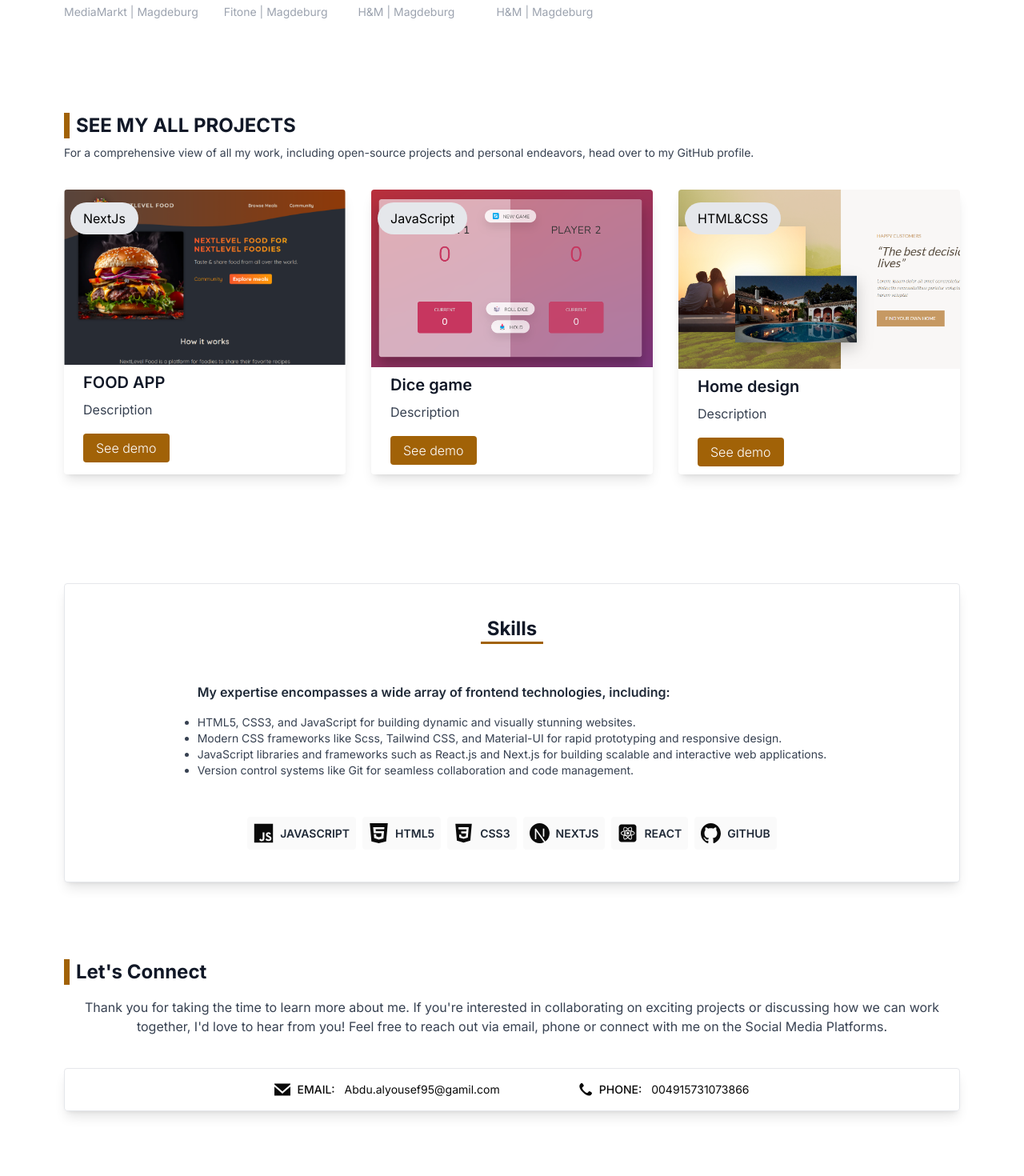
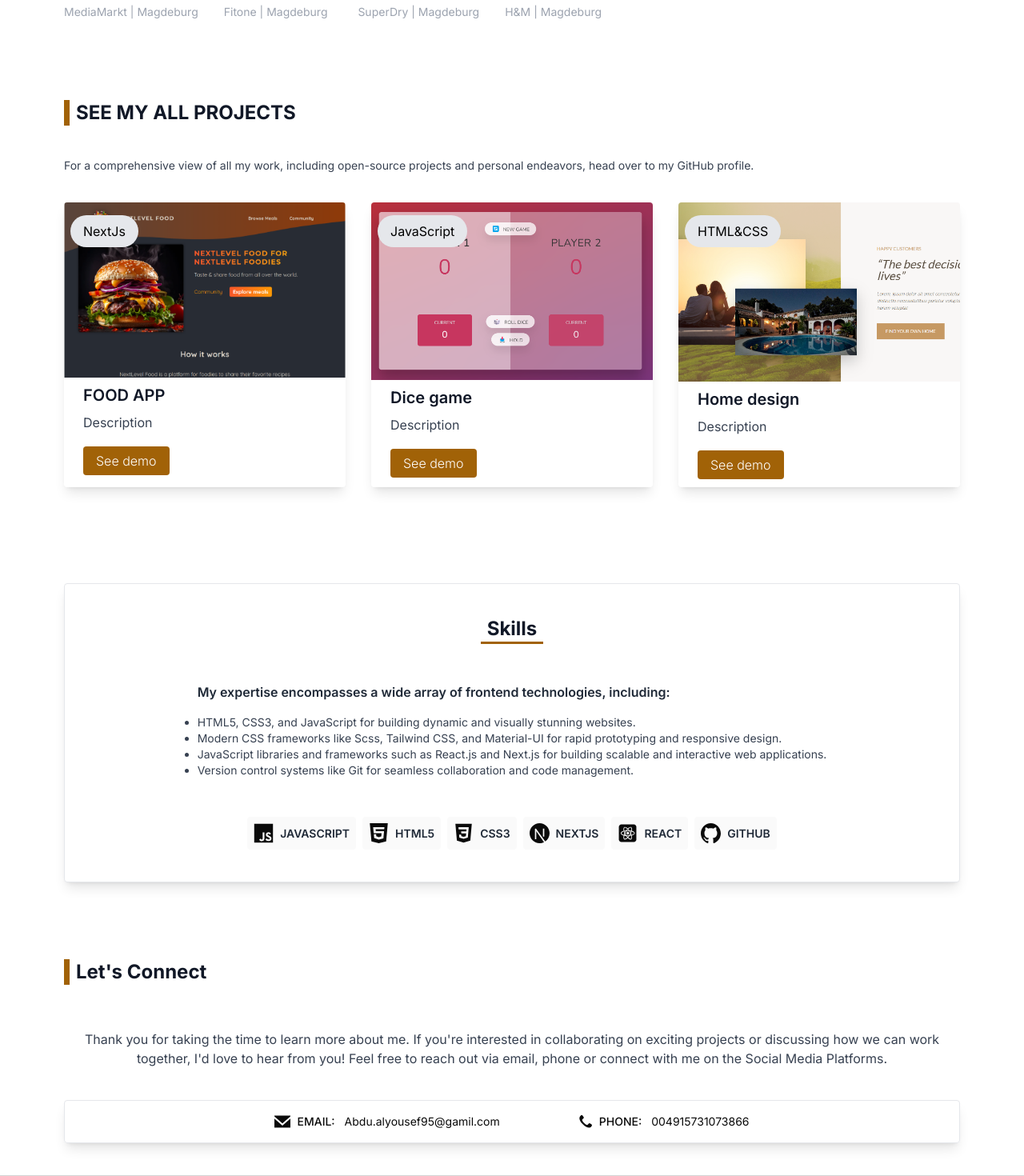
Before and after one commit to Abdu-alyousef/Portfolio_, a Next.js app: page / in a window 1280 px wide. Shown: the part 1080-2550 px from the top of the page at 80% size. Built offline with nearby package versions, Linux system fonts and the light colour scheme.

Commit message:
Fixed margin issue

```diff
--- a/src/app/component/About.jsx
+++ b/src/app/component/About.jsx
@@ -107,7 +107,7 @@ export default function About() {
                     Aug 2019 - Mar 2020
                   </time>
                   <p className="text-sm text-gray-400">
-                   H&M | Magdeburg
+                   SuperDry | Magdeburg
                   </p>
                 </div>
               </li>
--- a/src/app/component/Contact.jsx
+++ b/src/app/component/Contact.jsx
@@ -4,10 +4,10 @@ import Container from "./Container";
 export default function Contact() {
   return (
     <Container>
-      <div id="contact-section" className="mt-24 mb-24">
+      <div id="contact-section" className="mt-24 mb-10">
         <div className="flex flex-col gap-10">
           <div className="flex flex-col gap-4">
-            <h1 className="font-bold text-2xl text-gray-900 border-l-[7px] pl-2 border-yellow-700">Let&apos;s Connect</h1>
+            <h1 className="font-bold text-2xl mb-10 text-gray-900 border-l-[7px] pl-2 border-yellow-700">Let&apos;s Connect</h1>
             <p className="sm:text-center text-gray-700">
               Thank you for taking the time to learn more about me. If
               you&apos;re interested in collaborating on exciting projects or
--- a/src/app/component/Project.jsx
+++ b/src/app/component/Project.jsx
@@ -7,9 +7,9 @@ import Container from "./Container";
 export default function Project() {
   return (
     <Container>
-      <div className="mt-24">
+      <div className="mt-20">
         <h2 id="project-section"
-        className="text-2xl font-bold mb-2 uppercase text-gray-900 border-l-[7px] pl-2 border-yellow-700">
+        className="text-2xl mb-10 font-bold uppercase text-gray-900 border-l-[7px] pl-2 border-yellow-700">
           See my all Projects
         </h2>
         <p className="text-sm text-gray-700 mb-4">For a comprehensive view of all my work, including open-source projects and personal endeavors, head over to my GitHub profile.</p>
--- a/src/app/component/Skills.jsx
+++ b/src/app/component/Skills.jsx
@@ -4,7 +4,7 @@ import Container from "./Container"
 export default function Skills  () {
     return (
         <Container>
-        <div id="skills-section" className="mt-24">
+        <div id="skills-section" className="mt-20">
             <div className="border flex flex-col items-center gap-12 py-10 rounded overflow-hidden shadow-lg bg-white ">
                 <h1 className="font-bold text-2xl uppercase- text-gray-900 border-b-[3px] px-2 border-yellow-700">Skills</h1>
                 <div className="flex flex-col gap-4 px-6">
```
